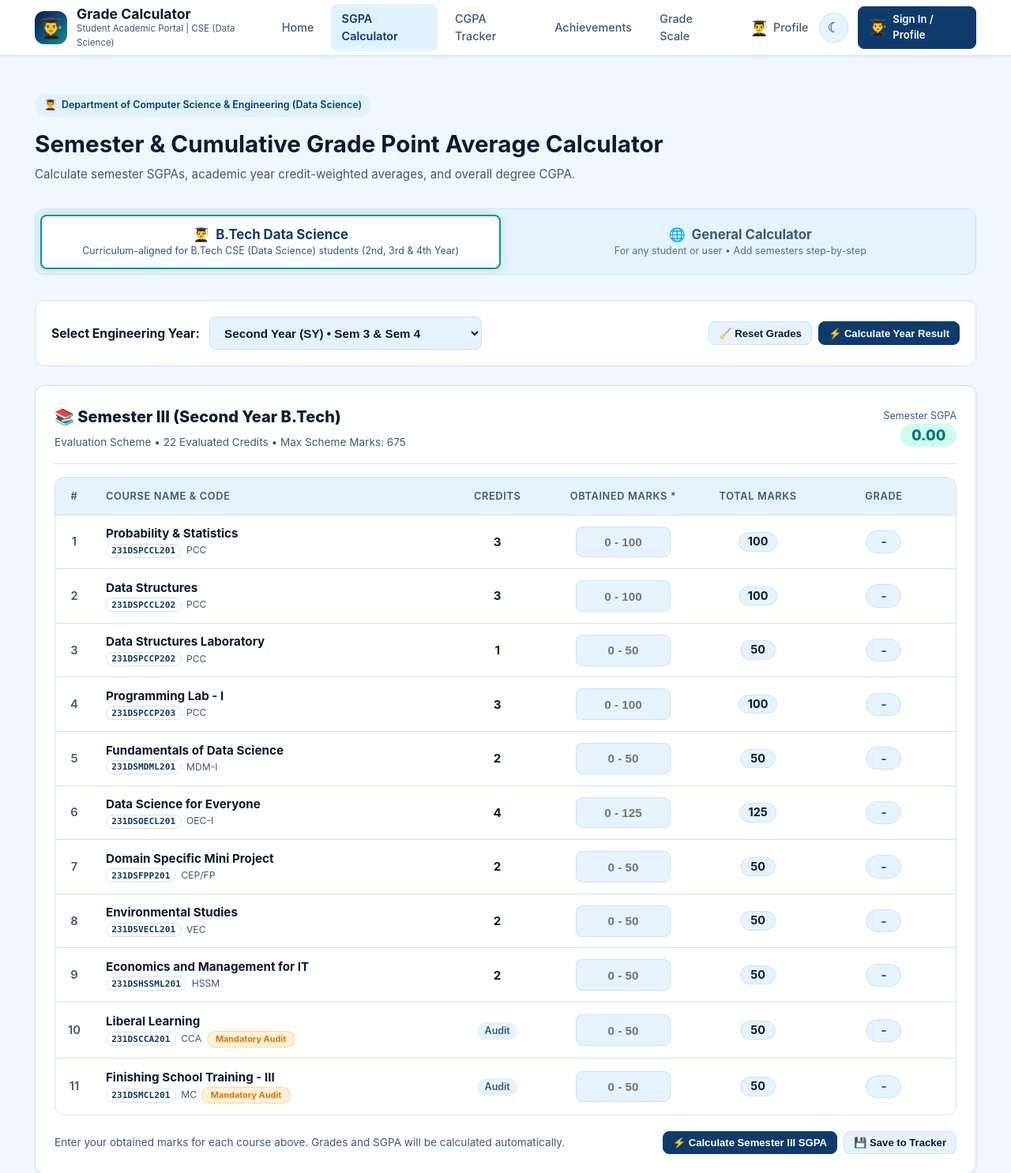
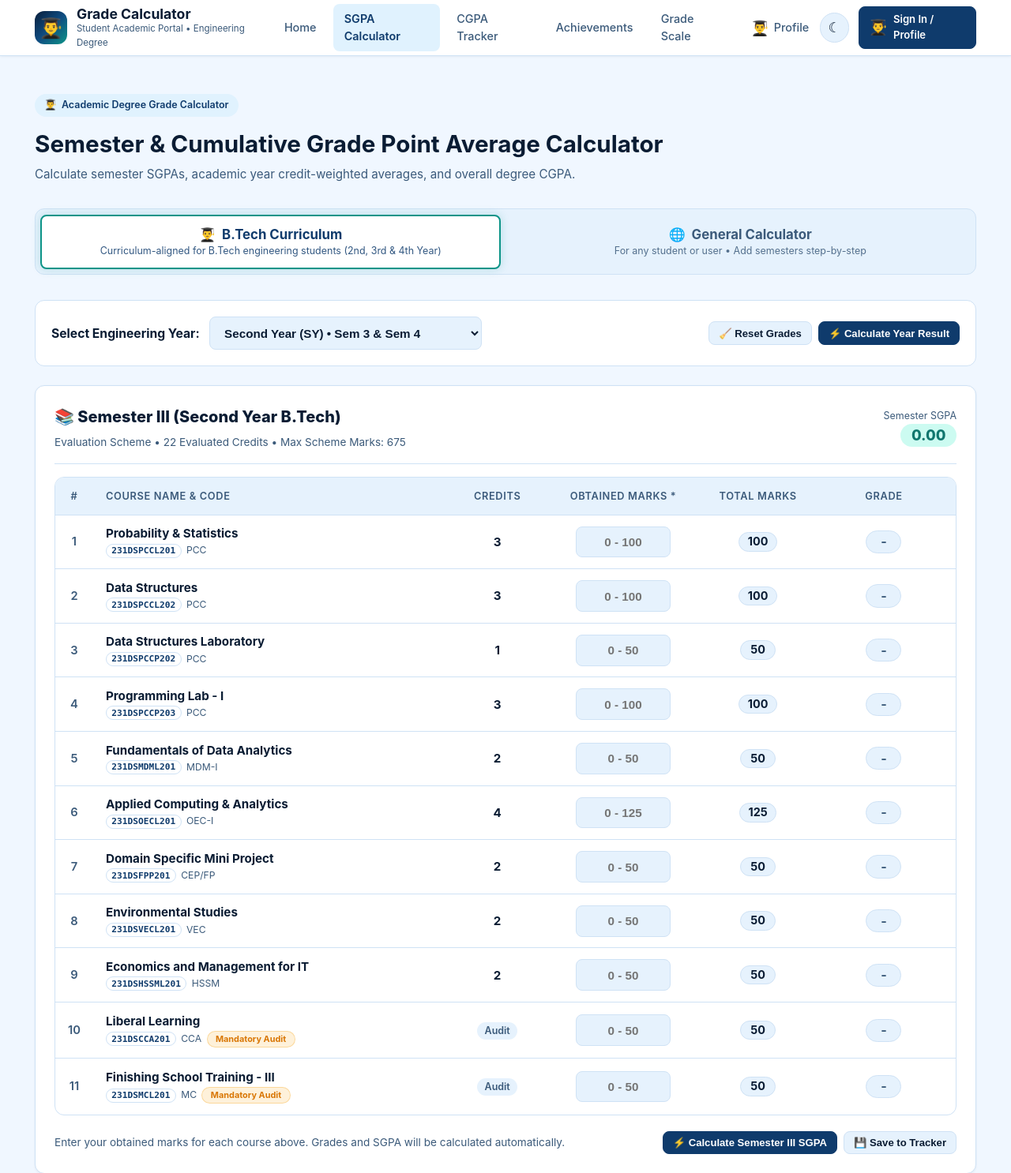
Before and after one commit to radhapatil0107/CGPA_Calculator, a Flask app: page /calculator in a window 1280 px wide. Shown: the top 1486 px of the page at 79% size. Run offline with Flask 3, Linux system fonts and the light colour scheme.

Commit message:
Remove all DY Patil and Data Science references across all pages and fix login autofill/input validation

```diff
--- a/cgpa-calculator/backend/app.py
+++ b/cgpa-calculator/backend/app.py
@@ -1,7 +1,6 @@
 """
 Student Grade Calculator - Flask Backend
-College Mini Project: Second Year B.Tech CSE (Data Science)
-D.Y. Patil College of Engineering & Technology, Kolhapur
+Student Academic Portal & CGPA Tracker
 """
 
 import os
@@ -103,9 +102,9 @@ class StudentProfile(db.Model):
     name = db.Column(db.String(120), default="Student")
     roll_no = db.Column(db.String(40), default="DS-201")
     prn = db.Column(db.String(40), default="202401234567")
-    branch = db.Column(db.String(150), default="B.Tech Computer Science & Engineering (Data Science)")
+    branch = db.Column(db.String(150), default="B.Tech Computer Science & Engineering")
     year = db.Column(db.String(80), default="Second Year (SY)")
-    college = db.Column(db.String(200), default="College of Engineering & Technology")
+    college = db.Column(db.String(200), default="Engineering Institute")
     updated_at = db.Column(db.DateTime, default=datetime.utcnow, onupdate=datetime.utcnow)
 
     def to_dict(self):
@@ -476,7 +475,7 @@ def achievements_view():
         prof = u.profile
         student_name = prof.name if (prof and prof.name) else u.username
         roll_no = prof.roll_no if (prof and prof.roll_no) else "-"
-        branch = prof.branch if (prof and prof.branch) else "CSE (Data Science)"
+        branch = prof.branch if (prof and prof.branch) else "Computer Science & Engineering"
 
         percentage_val = calculate_percentage(cgpa_val, 9.5) if cgpa_val > 0 else 0.0
         perf_class = get_performance_class(cgpa_val) if cgpa_val > 0 else "N/A"
@@ -584,7 +583,7 @@ def api_grades():
 
 @app.route("/api/syllabus", methods=["GET"])
 def api_syllabus():
-    """Return official DYPCET B.Tech Data Science syllabus."""
+    """Return official B.Tech Computer Science syllabus."""
     return jsonify({"success": True, "syllabus": get_all_syllabus()})
 
 
--- a/cgpa-calculator/backend/grades.py
+++ b/cgpa-calculator/backend/grades.py
@@ -1,7 +1,6 @@
 """
 Grade definitions and scale configurations for the Student Grade Calculator.
-Aligned with Autonomous / Shivaji University grading standards for
-B.Tech CSE (Data Science), D.Y. Patil College of Engineering & Technology, Kolhapur.
+Aligned with Autonomous Engineering University 10-point credit grading standards.
 """
 
 from typing import Dict, List, Optional
--- a/cgpa-calculator/frontend/static/css/style.css
+++ b/cgpa-calculator/frontend/static/css/style.css
@@ -1,7 +1,7 @@
 /* ==========================================================================
    Student Grade Calculator - Modern Styling
-   Department of Computer Science & Engineering (Data Science)
-   D.Y. Patil College of Engineering & Technology, Kolhapur
+   Department of Computer Science & Engineering
+   Student Academic Portal
    ========================================================================== */
 
 /* --------------------------------------------------------------------------
@@ -710,6 +710,30 @@ input[type="number"] {
   border: 1px solid rgba(79, 70, 229, 0.3);
 }
 
+[data-theme="dark"] .alert-success {
+  background-color: rgba(16, 185, 129, 0.18);
+  color: #6ee7b7;
+  border-color: rgba(16, 185, 129, 0.4);
+}
+
+[data-theme="dark"] .alert-danger {
+  background-color: rgba(239, 68, 68, 0.18);
+  color: #fca5a5;
+  border-color: rgba(239, 68, 68, 0.4);
+}
+
+[data-theme="dark"] .alert-warning {
+  background-color: rgba(245, 158, 11, 0.18);
+  color: #fde68a;
+  border-color: rgba(245, 158, 11, 0.4);
+}
+
+[data-theme="dark"] .alert-info {
+  background-color: rgba(99, 102, 241, 0.18);
+  color: #c7d2fe;
+  border-color: rgba(99, 102, 241, 0.4);
+}
+
 .alert-close {
   background: none;
   border: none;
@@ -1071,7 +1095,7 @@ input[type="number"] {
 }
 
 /* --------------------------------------------------------------------------
-   Dual-Mode Calculator Navigation Tabs (DYPCET Data Science vs General)
+   Dual-Mode Calculator Navigation Tabs (Curriculum vs General)
    -------------------------------------------------------------------------- */
 .calc-nav-container {
   display: flex;
--- a/cgpa-calculator/frontend/static/js/calculator.js
+++ b/cgpa-calculator/frontend/static/js/calculator.js
@@ -1,8 +1,8 @@
 /**
  * Dual-Mode SGPA & CGPA Calculator Client-side Logic
- * Mode 1: DYPCET Data Science (NEP-2020 syllabus for 2nd, 3rd & 4th Year)
+ * Mode 1: Curriculum-Aligned (NEP-2020 syllabus for 2nd, 3rd & 4th Year)
  * Mode 2: General Calculator (Step-by-step for any student / college)
- * D.Y. Patil College of Engineering & Technology, Kolhapur
+ * Student Academic Portal
  */
 
 // Grade Scale Definition
--- a/cgpa-calculator/frontend/static/js/syllabus.js
+++ b/cgpa-calculator/frontend/static/js/syllabus.js
@@ -1,10 +1,10 @@
 /**
- * DYPCET B.Tech Data Science Official Syllabus (NEP-2020)
+ * B.Tech Computer Science Official Syllabus (NEP-2020)
  * Easy to edit directly or modify backend/syllabus.py / syllabus.json
  */
 const DYPCET_SYLLABUS = {
-  "college": "Department of Computer Science & Engineering (Data Science)",
-  "department": "Computer Science & Engineering (Data Science)",
+  "college": "Department of Computer Science & Engineering",
+  "department": "Computer Science & Engineering",
   "scheme": "NEP-2020 Autonomous Curriculum",
   "years": {
     "second_year": {
@@ -77,7 +77,7 @@ const DYPCET_SYLLABUS = {
         {
           "code": "231DSMDML201",
           "type": "MDM-I",
-          "name": "Fundamentals of Data Science",
+          "name": "Fundamentals of Data Analytics",
           "credits": 2,
           "total_marks": 50,
           "is_audit": false
@@ -85,7 +85,7 @@ const DYPCET_SYLLABUS = {
         {
           "code": "231DSOECL201",
           "type": "OEC-I",
-          "name": "Data Science for Everyone",
+          "name": "Applied Computing & Analytics",
           "credits": 4,
           "total_marks": 125,
           "is_audit": false
--- a/cgpa-calculator/frontend/static/js/target.js
+++ b/cgpa-calculator/frontend/static/js/target.js
@@ -1,7 +1,7 @@
 /**
  * Target Plan Client-side Script
- * Department of Computer Science & Engineering (Data Science)
- * D.Y. Patil College of Engineering & Technology, Kolhapur
+ * Department of Computer Science & Engineering
+ * Student Academic Portal
  */
 
 function autofillFromTracker(cgpa, credits) {
--- a/cgpa-calculator/frontend/static/js/tracker.js
+++ b/cgpa-calculator/frontend/static/js/tracker.js
@@ -1,7 +1,7 @@
 /**
  * CGPA Tracker Client-side Script
- * Department of Computer Science & Engineering (Data Science)
- * D.Y. Patil College of Engineering & Technology, Kolhapur
+ * Department of Computer Science & Engineering
+ * Student Academic Portal
  */
 
 let chartInstance = null;
--- a/cgpa-calculator/frontend/templates/achievements.html
+++ b/cgpa-calculator/frontend/templates/achievements.html
@@ -5,7 +5,7 @@
 {% block content %}
 <div class="page-header">
   <div class="college-tag">
-    <span>🏆</span> Department of Computer Science &amp; Engineering (Data Science)
+    <span>🏆</span> Student Academic Honor Roll &amp; Leaderboard
   </div>
   <div style="display: flex; justify-content: space-between; align-items: flex-end; flex-wrap: wrap; gap: 1rem;">
     <div>
--- a/cgpa-calculator/frontend/templates/base.html
+++ b/cgpa-calculator/frontend/templates/base.html
@@ -28,7 +28,7 @@
         <div class="brand-text">
           <a href="{{ url_for('index') }}" style="text-decoration: none;">
             <h1>Grade Calculator</h1>
-            <span>Student Academic Portal | CSE (Data Science)</span>
+            <span>Student Academic Portal &bull; Engineering Degree</span>
           </a>
         </div>
       </div>
@@ -123,7 +123,7 @@
         <strong>Student Grade Calculator</strong> &bull; College Mini Project
       </p>
       <p style="margin-top: 0.35rem; font-size: 0.8rem;">
-        Second Year B.Tech CSE (Data Science) &bull; Student Academic Portal
+        B.Tech Engineering Degree &bull; Student Academic Portal
       </p>
       <p style="margin-top: 0.5rem; font-size: 0.75rem; color: var(--text-subtle);">
         Calculates SGPA and CGPA in accordance with university credit grading standards.
@@ -139,13 +139,13 @@
 
     function applyTheme(theme) {
       document.documentElement.setAttribute('data-theme', theme);
-      localStorage.setItem('dypcet_theme', theme);
+      localStorage.setItem('app_theme', theme);
       if (themeIcon) {
         themeIcon.innerHTML = theme === 'dark' ? '&#9788;' : '&#9790;';
       }
     }
 
-    const savedTheme = localStorage.getItem('dypcet_theme') ||
+    const savedTheme = localStorage.getItem('app_theme') || localStorage.getItem('dypcet_theme') ||
       (window.matchMedia && window.matchMedia('(prefers-color-scheme: dark)').matches ? 'dark' : 'light');
     applyTheme(savedTheme);
 
--- a/cgpa-calculator/frontend/templates/calculator.html
+++ b/cgpa-calculator/frontend/templates/calculator.html
@@ -5,7 +5,7 @@
 {% block content %}
 <div class="page-header">
   <div class="college-tag">
-    <span>👨‍🎓</span> Department of Computer Science &amp; Engineering (Data Science)
+    <span>👨‍🎓</span> Academic Degree Grade Calculator
   </div>
   <h2>Semester &amp; Cumulative Grade Point Average Calculator</h2>
   <p>
@@ -17,10 +17,10 @@
 <div class="calc-nav-container">
   <button type="button" class="calc-nav-tab active" id="tabBtnDypcet" onclick="switchMainTab('dypcet')">
     <div class="tab-title">
-      <span>👨‍🎓</span> B.Tech Data Science
+      <span>👨‍🎓</span> B.Tech Curriculum
     </div>
     <div class="tab-desc">
-      Curriculum-aligned for B.Tech CSE (Data Science) students (2nd, 3rd &amp; 4th Year)
+      Curriculum-aligned for B.Tech engineering students (2nd, 3rd &amp; 4th Year)
     </div>
   </button>
 
@@ -35,7 +35,7 @@
 </div>
 
 <!-- ========================================================================= -->
-<!-- TAB 1: DYPCET DATA SCIENCE MODE                                           -->
+<!-- TAB 1: CURRICULUM MODE                                                    -->
 <!-- ========================================================================= -->
 <div id="tabContentDypcet">
   <!-- Year Selector Bar -->
@@ -313,12 +313,12 @@
 
 <!-- Printable Grade Sheet Component (Visible only when printing) -->
 <div id="printableResultContainer" class="printable-header">
-  <h2>Department of Computer Science &amp; Engineering (Data Science)</h2>
+  <h2>STUDENT ACADEMIC GRADE REPORT</h2>
   <p style="font-weight: 700; margin-top: 4px;" id="printReportTitle">OFFICIAL ACADEMIC GRADE REPORT</p>
   <div style="margin: 15px 0; text-align: left; font-size: 10pt; line-height: 1.6;">
     <p><strong>Student Name:</strong> {{ current_profile.name if current_profile else 'Student' }}</p>
     <p><strong>Roll No:</strong> {{ current_profile.roll_no if current_profile and current_profile.roll_no else 'N/A' }}</p>
-    <p><strong>Branch:</strong> B.Tech CSE (Data Science) | <strong>Academic Period:</strong> <span id="printSemName">Academic Year</span></p>
+    <p><strong>Branch:</strong> {{ current_profile.branch if current_profile and current_profile.branch else 'B.Tech Computer Science & Engineering' }} | <strong>Academic Period:</strong> <span id="printSemName">Academic Year</span></p>
   </div>
   <table class="table" id="printBreakdownTable" style="margin-top: 15px;">
     <thead>
@@ -338,7 +338,7 @@
   </div>
   <div class="signatures-row">
     <div class="signature-box">Class Coordinator</div>
-    <div class="signature-box">Head of Department (CSE-DS)</div>
+    <div class="signature-box">Head of Department (CSE)</div>
     <div class="signature-box">Dean / Principal</div>
   </div>
 </div>
--- a/cgpa-calculator/frontend/templates/grade_scale.html
+++ b/cgpa-calculator/frontend/templates/grade_scale.html
@@ -5,11 +5,11 @@
 {% block content %}
 <div class="page-header">
   <div class="college-tag">
-    <span>👨‍🎓</span> Department of Computer Science &amp; Engineering (Data Science)
+    <span>👨‍🎓</span> Academic Grading System Reference
   </div>
-  <h2>10-Point Credit Grade Scale & Conversion Standards</h2>
+  <h2>10-Point Credit Grade Scale &amp; Conversion Standards</h2>
   <p>
-    Academic grading reference conforming to autonomous engineering university guidelines for B.Tech CSE (Data Science).
+    Academic grading reference conforming to autonomous engineering university guidelines for B.Tech degree programs.
   </p>
 </div>
 
--- a/cgpa-calculator/frontend/templates/index.html
+++ b/cgpa-calculator/frontend/templates/index.html
@@ -8,13 +8,13 @@
   <div style="display: flex; justify-content: space-between; align-items: center; flex-wrap: wrap; gap: 1.5rem;">
     <div>
       <div class="college-tag">
-        <span>👨‍🎓</span> Department of Computer Science &amp; Engineering (Data Science)
+        <span>👨‍🎓</span> Student Academic Grade Calculator
       </div>
       <h2 style="font-size: 1.75rem; font-weight: 800; color: var(--text-main); margin-bottom: 0.5rem;">
-        Student Grade Calculator & CGPA Tracker
+        Student Grade Calculator &amp; CGPA Tracker
       </h2>
       <p style="color: var(--text-muted); max-width: 650px; font-size: 0.95rem;">
-        Developed as an engineering mini project for <strong>Second Year B.Tech CSE (Data Science)</strong>.
+        Developed as an engineering project for <strong>B.Tech Students</strong>.
         Designed to calculate Semester Grade Point Average (SGPA) and Cumulative GPA (CGPA) accurately within a minute.
       </p>
     </div>
--- a/cgpa-calculator/frontend/templates/report.html
+++ b/cgpa-calculator/frontend/templates/report.html
@@ -137,7 +137,7 @@
   <div class="report-sheet">
     <!-- Header -->
     <div class="report-header">
-      <h1>Department of Computer Science &amp; Engineering (Data Science)</h1>
+      <h1>Department of Computer Science &amp; Engineering</h1>
       <h2>Autonomous Engineering Degree &bull; Academic Transcript</h2>
       <p>Student Academic Performance &amp; Evaluation Record</p>
       <div style="display: inline-block; margin-top: 0.75rem; padding: 0.25rem 0.75rem; background: #e0e7ff; color: #4338ca; border-radius: 9999px; font-weight: 700; font-size: 0.82rem;">
@@ -153,7 +153,7 @@
     <div class="student-info-grid">
       <div><strong>Student Name:</strong> {{ profile.name if profile else 'Student' }}</div>
       <div><strong>Roll Number:</strong> {{ profile.roll_no if profile and profile.roll_no else 'N/A' }}</div>
-      <div><strong>Branch:</strong> {{ profile.branch if profile else 'B.Tech CSE (Data Science)' }}</div>
+      <div><strong>Branch:</strong> {{ profile.branch if profile else 'B.Tech Computer Science & Engineering' }}</div>
       <div><strong>Academic Year / Class:</strong> {{ profile.year if profile else 'Second Year (SY)' }}</div>
       <div><strong>Issue Date:</strong> {{ now.strftime('%d %B %Y') }}</div>
     </div>
--- a/cgpa-calculator/frontend/templates/student_info.html
+++ b/cgpa-calculator/frontend/templates/student_info.html
@@ -5,7 +5,7 @@
 {% block content %}
 <div class="page-header">
   <div class="college-tag">
-    <span>👨‍🎓</span> Department of Computer Science &amp; Engineering (Data Science)
+    <span>👨‍🎓</span> Student Profile Management
   </div>
   <h2>Student Information & Academic Profile</h2>
   <p>
@@ -61,7 +61,7 @@
           class="form-control"
           value="{{ profile.branch }}"
           required
-          placeholder="e.g. B.Tech Computer Science & Engineering (Data Science)"
+          placeholder="e.g. B.Tech Computer Science & Engineering"
         >
       </div>
 
@@ -119,7 +119,7 @@
               {{ profile.name or 'Student Name' }}
             </h4>
             <p style="font-size: 0.82rem; color: var(--text-muted);">
-              {{ profile.branch or 'B.Tech CSE (Data Science)' }}
+              {{ profile.branch or 'B.Tech Computer Science & Engineering' }}
             </p>
           </div>
         </div>
--- a/cgpa-calculator/frontend/templates/target.html
+++ b/cgpa-calculator/frontend/templates/target.html
@@ -5,7 +5,7 @@
 {% block content %}
 <div class="page-header">
   <div class="college-tag">
-    <span>👨‍🎓</span> Department of Computer Science &amp; Engineering (Data Science)
+    <span>👨‍🎓</span> Academic Degree Planning
   </div>
   <h2>Target CGPA Strategy & Planner</h2>
   <p>
@@ -185,7 +185,7 @@
       <!-- Strategy Roadmap -->
       <div style="background: var(--bg-secondary); border-radius: var(--radius-md); padding: 1rem; font-size: 0.88rem;">
         <h4 style="font-size: 0.95rem; font-weight: 700; margin-bottom: 0.5rem; color: var(--text-main);">
-          &#128161; Academic Strategy for CSE (Data Science):
+          &#128161; Academic Strategy for Engineering Students:
         </h4>
         <ul id="strategyPoints" style="padding-left: 1.25rem; color: var(--text-muted); line-height: 1.6;">
           <li>Focus on high-credit core subjects (Mathematics, DBMS, DSA: 4 credits each).</li>
--- a/cgpa-calculator/frontend/templates/tracker.html
+++ b/cgpa-calculator/frontend/templates/tracker.html
@@ -5,7 +5,7 @@
 {% block content %}
 <div class="page-header">
   <div class="college-tag">
-    <span>👨‍🎓</span> Department of Computer Science &amp; Engineering (Data Science)
+    <span>👨‍🎓</span> Student Academic CGPA Tracker
   </div>
   <div style="display: flex; justify-content: space-between; align-items: flex-end; flex-wrap: wrap; gap: 1rem;">
     <div>
@@ -84,7 +84,7 @@
         <span>&#129518; Multi-Semester CGPA Calculator (3 or More Semesters)</span>
       </h3>
       <p style="font-size: 0.88rem; color: var(--text-muted); margin-bottom: 0;">
-        Second Year B.Tech CSE (Data Science) students can enter their Semester 1, Semester 2, Semester 3, and Semester 4 SGPA to calculate overall CGPA in seconds.
+        B.Tech engineering students can enter their Semester 1, Semester 2, Semester 3, and Semester 4 SGPA to calculate overall CGPA in seconds.
       </p>
     </div>
     <span class="badge badge-A-plus" style="font-size: 0.82rem; padding: 0.4rem 0.8rem;">
```
Also changed, not shown: cgpa-calculator/backend/syllabus.json (+4 -4 lines), cgpa-calculator/backend/syllabus.py (+5 -6 lines), cgpa-calculator/frontend/templates/login.html (+19 -9 lines).
